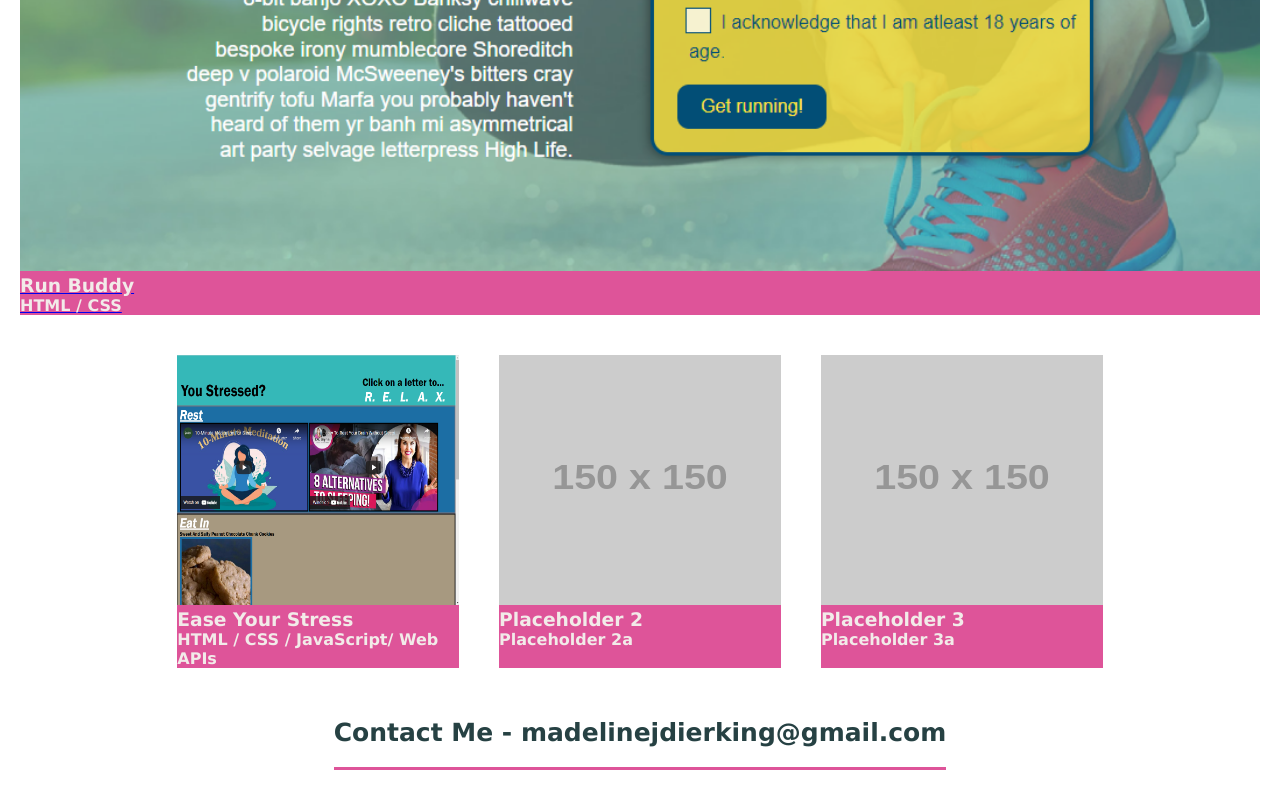
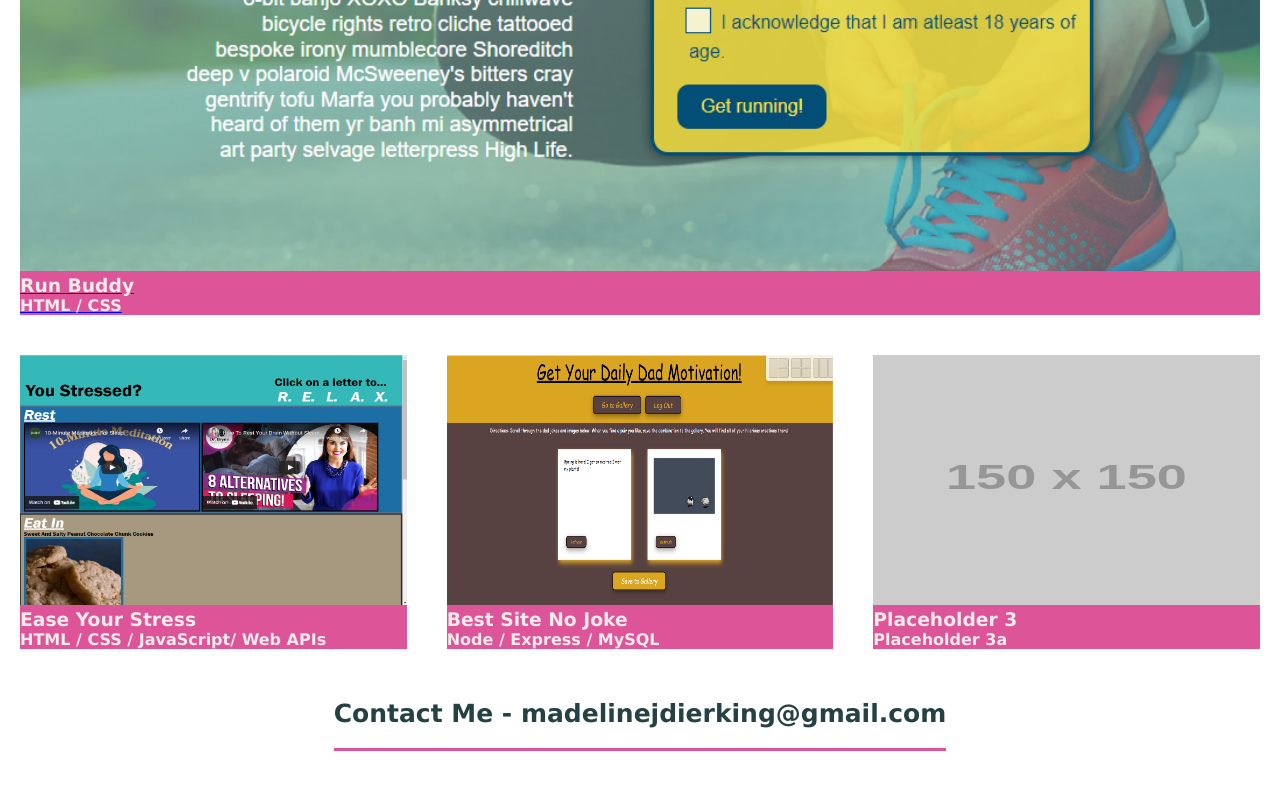
Before and after one commit to MadStoddard/portfolio, a plain HTML site: page index.html in a window 1280 px wide. Shown: the part 1540-2340 px from the top of the page. Drawn offline with Linux system fonts and the light colour scheme; placeholder pictures from the web are drawn by us.

Commit message:
added in DadJoke Project

```diff
--- a/index.html
+++ b/index.html
@@ -77,10 +77,10 @@
             </article>
 
             <article class="work-sample">
-                <a href="https://placeholder.com">
-                    <img src="https://via.placeholder.com/150" alt="placeholder">
-                    <h3>Placeholder 2</h3>
-                    <h4>Placeholder 2a</h4>
+                <a href="https://best-site-no-joke.herokuapp.com/login">
+                    <img src="./assets/images/DadJoke.png" alt="screenshot of login page for a site that provides dad jokes and images">
+                    <h3>Best Site No Joke</h3>
+                    <h4>Node / Express / MySQL</h4>
                 </a>
             </article>
 
```
Also changed, not shown: assets/images/DadJoke.png (added).
